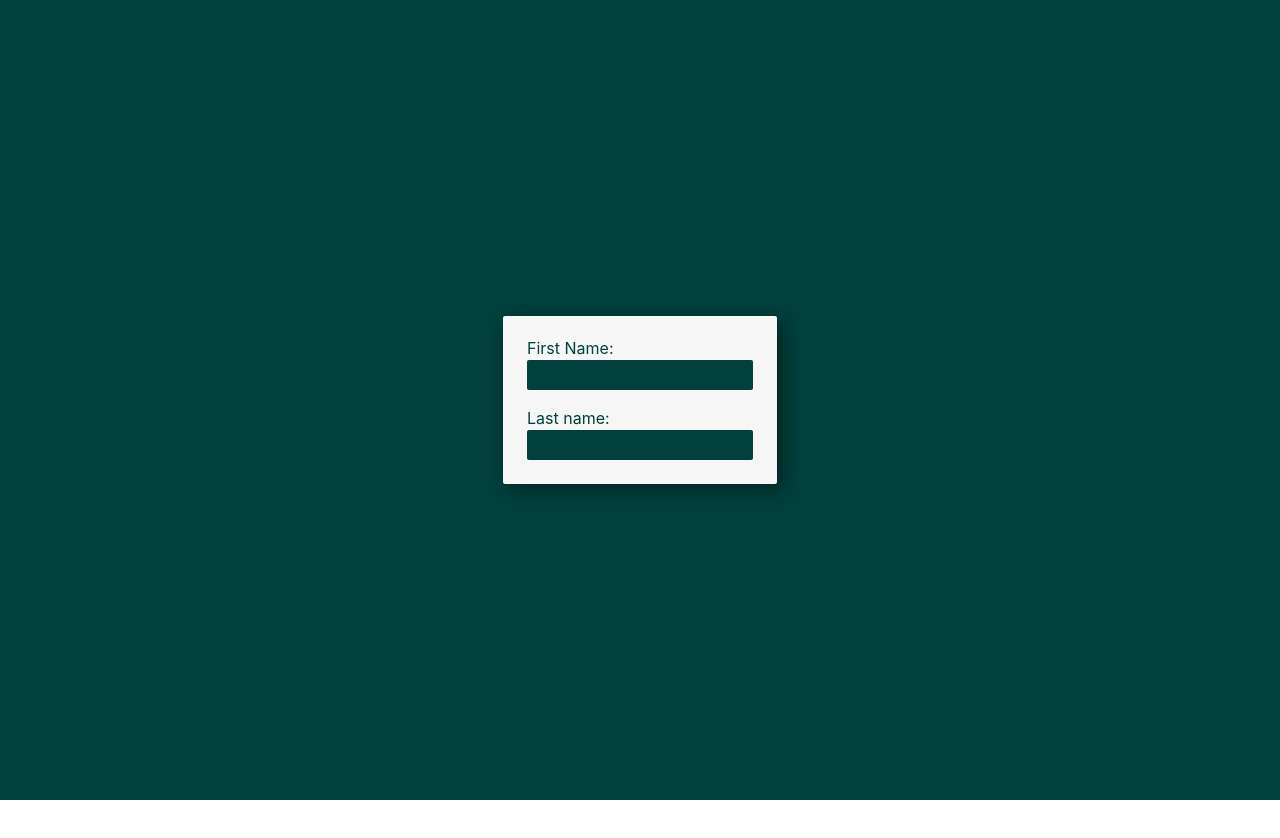
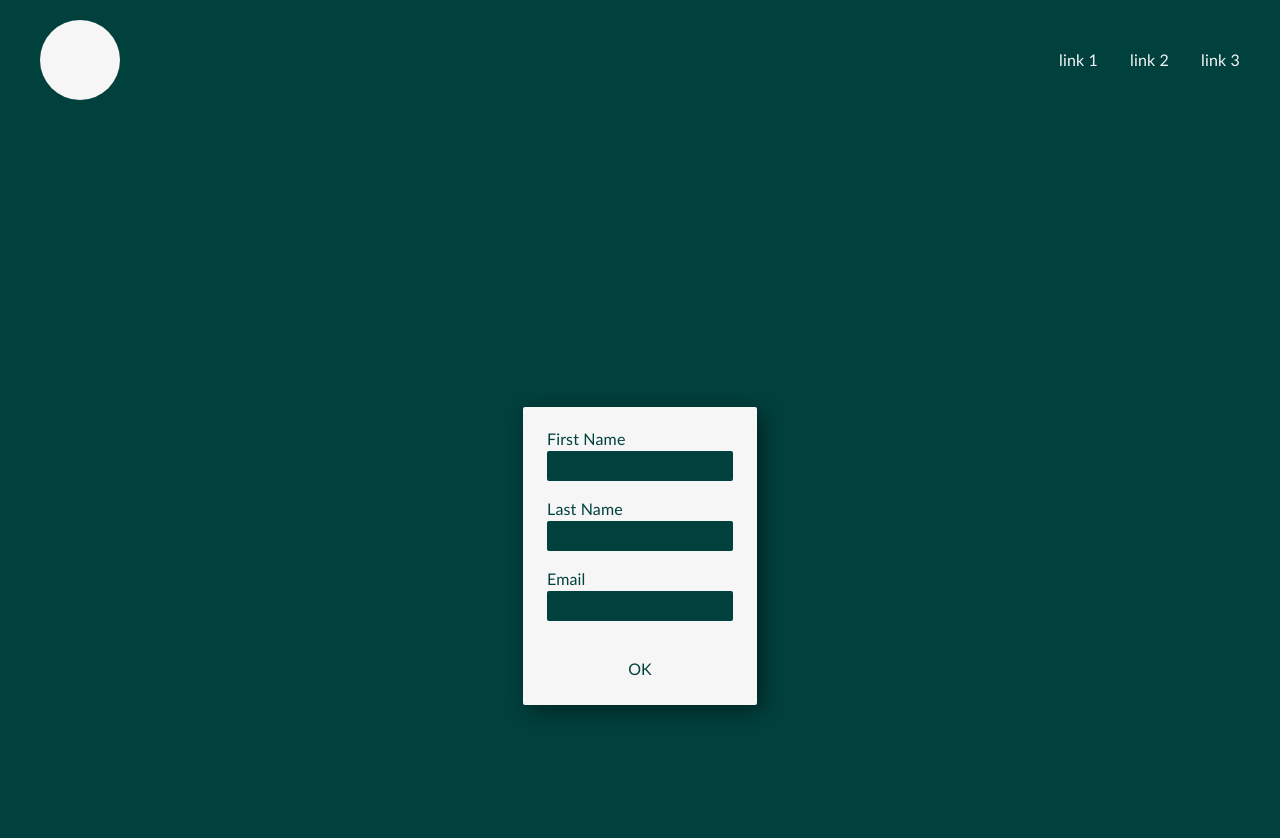
Before and after one commit to sjoliver/pro-dev-01, a React (Create React App) app: page / in a window 1280 px wide. Shown: the top 838 px of the page. Before the commit the page ends 800 px from the top, so only its background shows below. Built offline with nearby package versions, Linux system fonts and the light colour scheme.

Commit message:
playing around with tailwind layout

```diff
--- a/src/App.css
+++ b/src/App.css
@@ -2,11 +2,22 @@
 @tailwind components;
 @tailwind utilities;
 
-
+body {
+  font-family: "National 2", "Trebuchet MS", "Lucida Grande", "Lucida Sans Unicode", "Lucida Sans", Tahoma, sans-serif;
+  font-weight: 350;
+  letter-spacing: 0.01em;
+  -webkit-font-smoothing: antialiased;
+}
 input[type="text"], textarea {
-
-  background-color : rgb(0, 64, 61);;
-
+  background-color : rgb(0, 64, 61);
+}
+.form-input-col {
+  display: flex;
+  flex-direction: column;
+}
+.form-input-row {
+  display: flex;
+  flex-direction: row;
 }
 .form-text {
   margin-top: 0 !important;
@@ -15,15 +26,15 @@ input[type="text"], textarea {
   color: #F6F6F7;
   padding-left: 8px;
   border-radius: 2px;
-  /* -webkit-box-shadow:
-  5px 5px 0px 0px #c2c2c2,
-  5px 5px 15px 5px rgba(0, 0, 0, 0);
-  box-shadow:
-  5px 5px 0px 0px #c2c2c2,
-  5px 5px 15px 5px rgba(0, 0, 0, 0); */
   outline: 0;
-  /* border: 1px solid #6c757d ; */
 }
+.form-text:hover{
+  filter: drop-shadow(5px 5px 3px rgba(0, 0, 0, 0.14));
+}
+.form-text:focus{
+  filter: drop-shadow(5px 5px 3px rgba(0, 0, 0, 0.14));
+}
+
 .bg-dark {
   background: rgb(0, 64, 61);
 }
@@ -35,10 +46,30 @@ input[type="text"], textarea {
   color: rgb(0, 64, 61);
   background: #F6F6F7;
   filter: drop-shadow(5px 5px 10px rgba(0, 0, 0, 0.46));
-  /* -webkit-box-shadow:
-  0px 0px 1px rgba(0, 0, 0, 0.25),
-  0px 2px 1px rgba(0, 0, 0, 0.25);
-  box-shadow:
-  0px 0px 1px rgba(0, 0, 0, 0.25),
-  0px 2px 1px rgba(0, 0, 0, 0.25); */
 }
+
+.header{
+  display: flex;
+  flex-direction: row;
+  justify-content: space-between;
+  align-items: center;
+  margin-bottom: 32px;
+  padding: 20px 40px 24px 40px;
+}
+.header-nav {
+display: flex;
+flex-direction: row;
+gap: 32px;
+color: #F6F6F7;
+}
+
+
+.circle {
+  background-color: #F6F6F7;
+  border-radius: 50%;
+  height: 80px;
+  width: 80px;
+}
+.transparent {
+  opacity: 0;
+}
--- a/src/App.js
+++ b/src/App.js
@@ -2,14 +2,16 @@ import './App.css'
 import './index.css'
 import React from 'react';
 import Hello from './Hello';
+import Header from './Header';
 
 function App() {
   return (
-    // <div className='App flex-col bg-red-300'>
+    <div className='App bg-dark'>
     <>
+      <Header />
       <Hello />
     </>
-    // </div>
+    </div>
   );
 }
 
--- /dev/null
+++ b/src/Header.js
@@ -0,0 +1,24 @@
+import React from 'react';
+
+const Hello = () => {
+
+
+  return (
+    <div className='App w-screen '>
+      <>
+        <div className='header'>
+          <div className='circle'></div>
+          <nav>
+            <ul className='header-nav'>
+              <li>link 1</li>
+              <li>link 2</li>
+              <li>link 3</li>
+            </ul>
+          </nav>
+        </div>
+      </>
+    </div>
+  )
+}
+
+export default Hello;
--- a/src/Hello.js
+++ b/src/Hello.js
@@ -6,15 +6,20 @@ const Hello = () => {
   return (
     <div className='App flex items-center justify-center h-screen w-screen bg-dark'>
       <>
-      <div className='container-card flex-col items-center gap-4'>
-        <div className='flex flex-col w-50'>
-          <label >First Name:</label>
-          <input type="text" id="fname" className='form-text' name="fname"></input>
-        </div>
-        <div className='flex flex-col'>
-          <label >Last name:</label>
-          <input type="text" id="fname" className='form-text' name="fname"></input>
-        </div>
+        <div className='container-card flex-col items-center gap-4'>
+          <div className='form-input-col'>
+            <label >First Name</label>
+            <input type="text" id="fname" className='form-text' name="fname"></input>
+          </div>
+          <div className='form-input-col'>
+            <label >Last Name</label>
+            <input type="text" id="fname" className='form-text' name="fname"></input>
+          </div>
+          <div className='form-input-col'>
+            <label >Email</label>
+            <input type="text" id="fname" className='form-text' name="fname"></input>
+          </div>
+          <button type='button' className='mt-[20px]'>OK</button>
         </div>
       </>
     </div>
```
